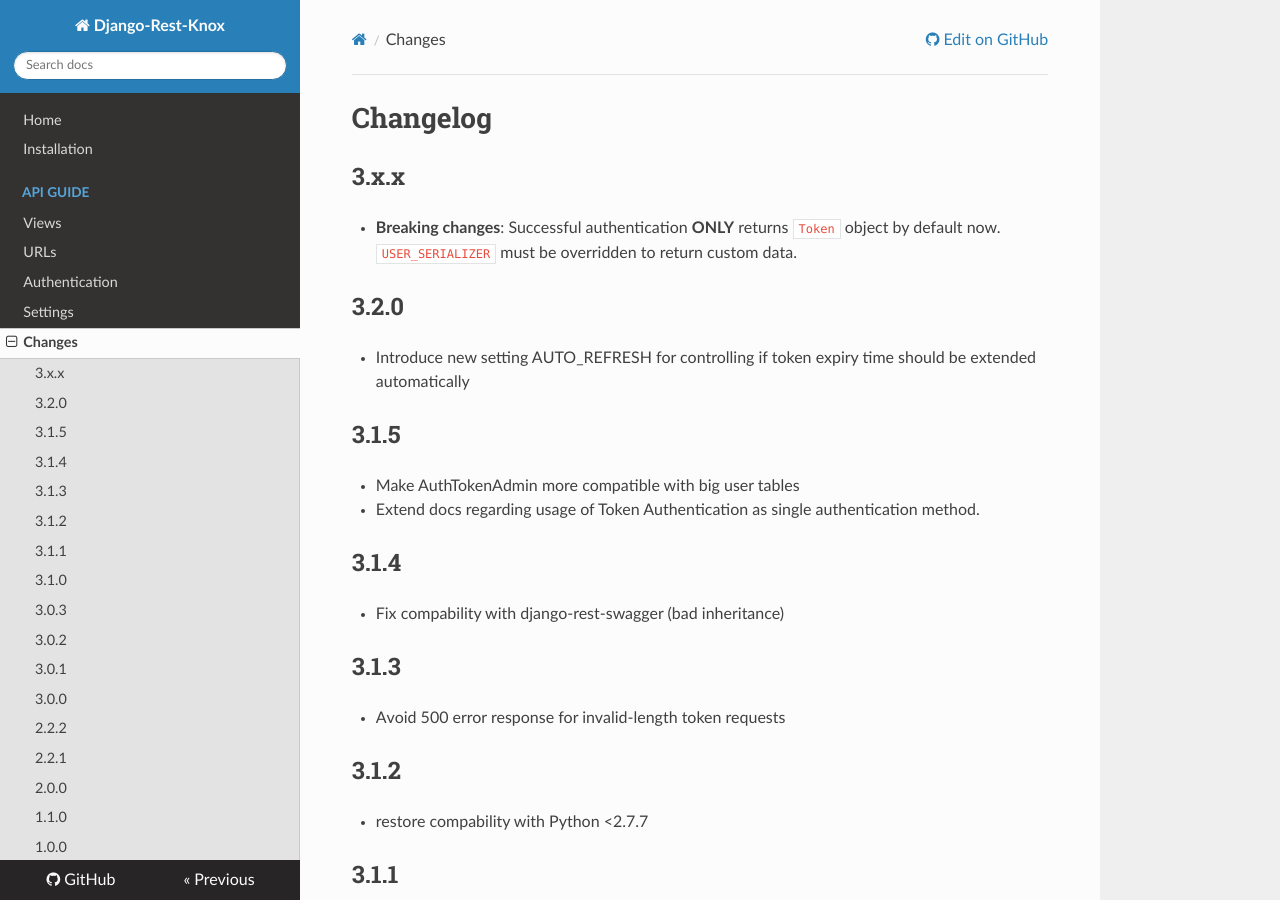
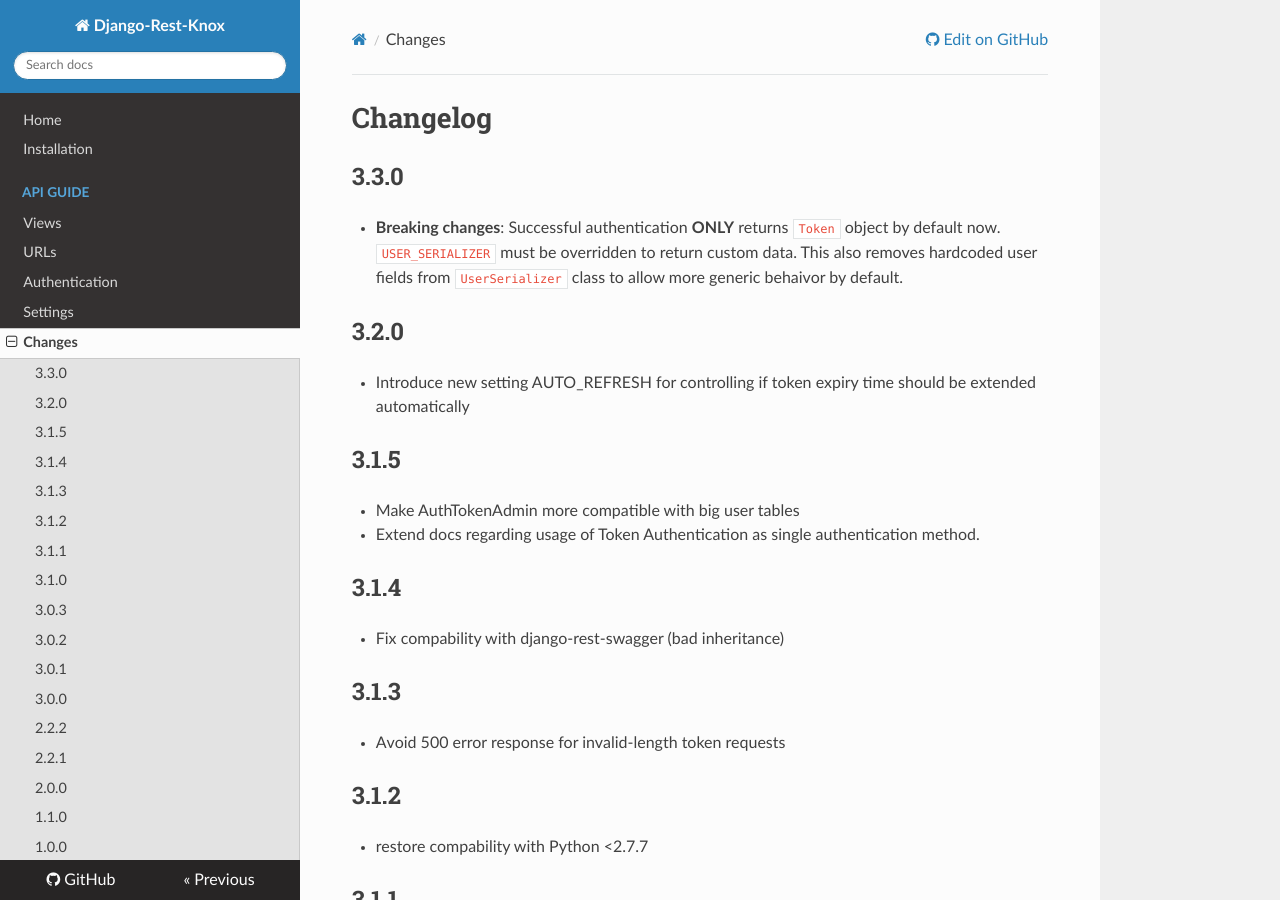
Before and after one commit to jazzband/django-rest-knox, an MkDocs documentation site: the page built from docs/changes.md, in a window 1280 px wide and 900 px high. Built offline with MkDocs 1.6.1, drawn with Linux system fonts in a browser that asks for light colours; nearby versions of some CDN libraries; old or Windows-style settings are respelled for this version of MkDocs.

Commit message:
prepare for release 3.3.0

```diff
--- a/docs/changes.md
+++ b/docs/changes.md
@@ -1,8 +1,7 @@
 #Changelog
 
-## 3.x.x
-- **Breaking changes**: Successful authentication **ONLY** returns `Token` object by default now.
-`USER_SERIALIZER` must be overridden to return custom data.
+## 3.3.0
+- **Breaking changes**: Successful authentication **ONLY** returns `Token` object by default now. `USER_SERIALIZER` must be overridden to return custom data. This also removes hardcoded user fields from `UserSerializer` class to allow more generic behaivor by default.
 
 ## 3.2.0
 - Introduce new setting AUTO_REFRESH for controlling if token expiry time should be extended automatically
--- a/setup.py
+++ b/setup.py
@@ -16,7 +16,7 @@
     # Versions should comply with PEP440.  For a discussion on single-sourcing
     # the version across setup.py and the project code, see
     # https://packaging.python.org/en/latest/single_source_version.html
-    version='3.2.0',
+    version='3.3.0',
     description='Authentication for django rest framework',
     long_description=long_description,
 
```
Also changed, not shown: CHANGELOG.rst.
